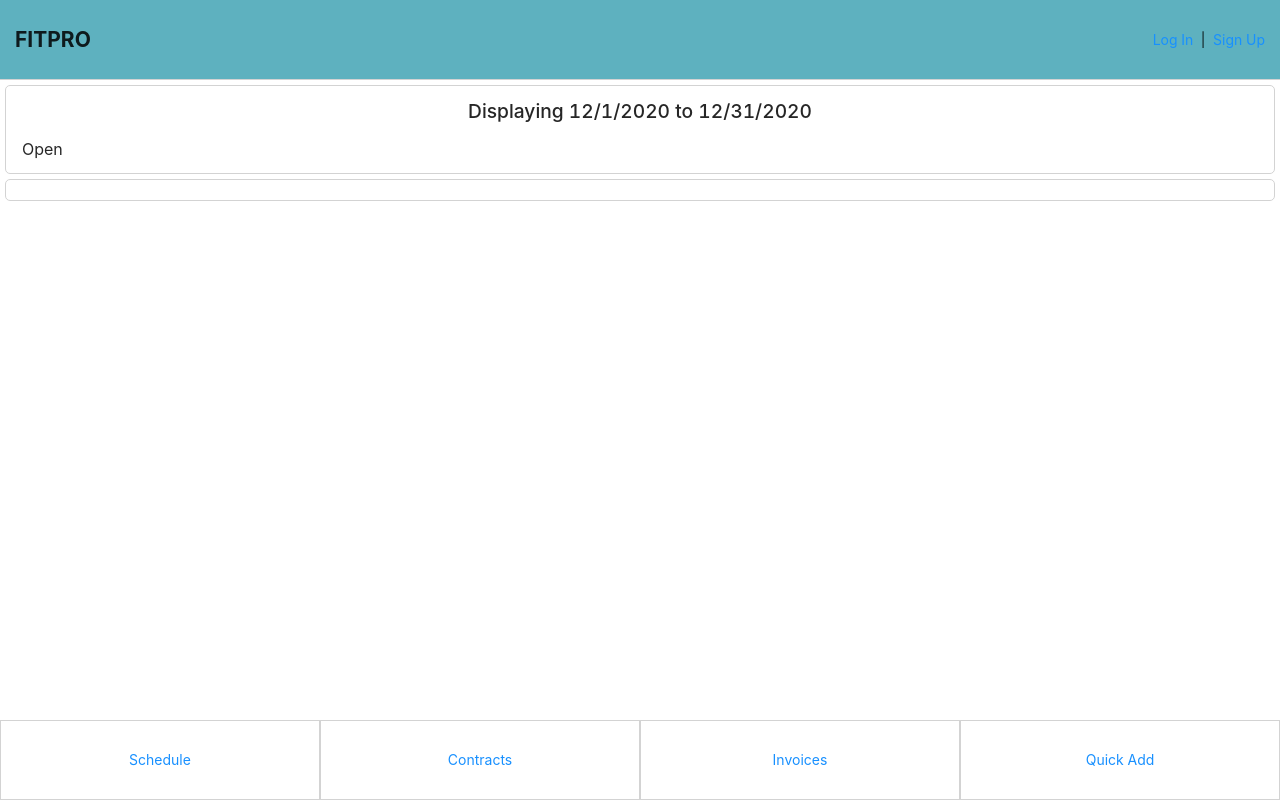
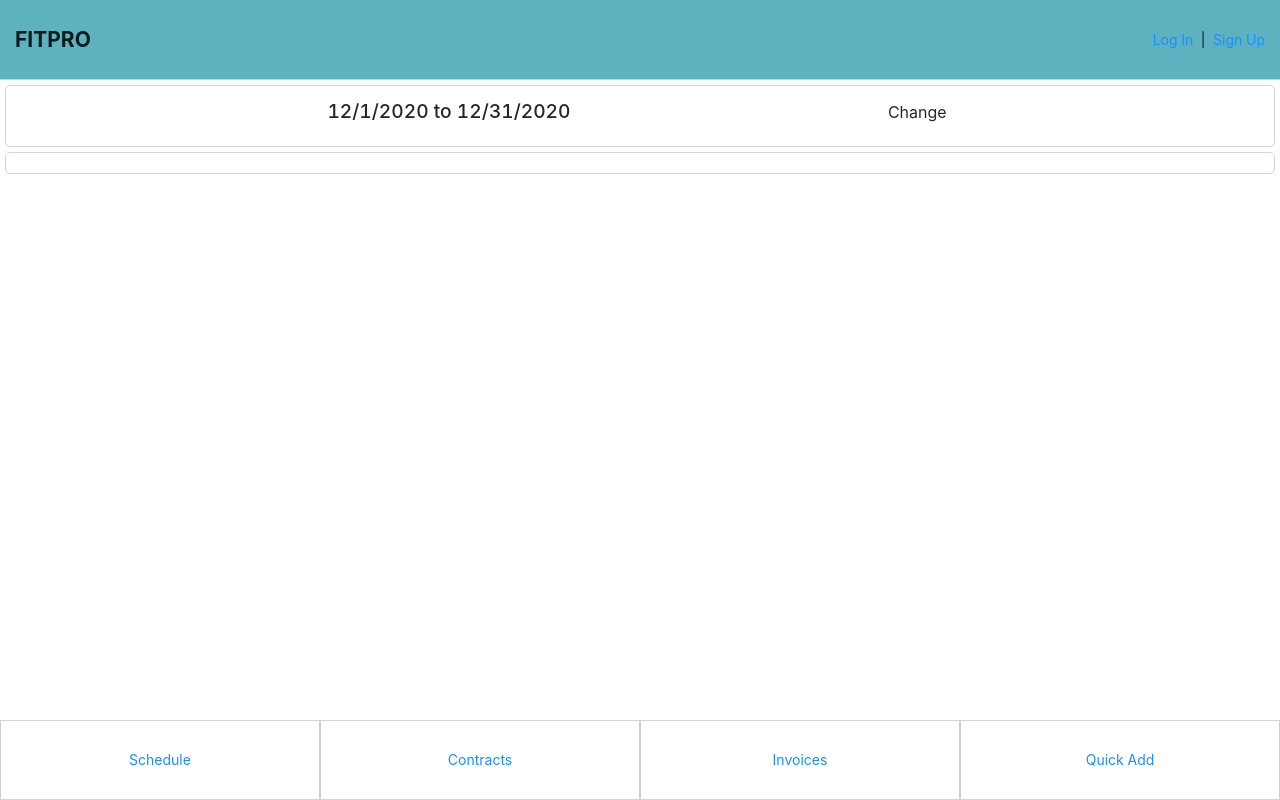
Before and after one commit to conspop/fit-pro, a React (Create React App) app: page /schedule in a window 1280 px wide. Built offline with nearby package versions, Linux system fonts and the light colour scheme; no server answers.

Commit message:
reorganize datepicker component on schedule page

```diff
--- a/src/components/DatePicker/DatePicker.css
+++ b/src/components/DatePicker/DatePicker.css
@@ -6,10 +6,16 @@
   border-radius: 5px;
 }
 
-.datepicker-quick-dates-container {
+.date-display {
   font-weight: 500;
   font-size: 1.2em;
   text-align: center;
+}
+
+.date-display-container {
+  display:flex;
+  justify-content: space-evenly;
+  align-items: flex-end;
   margin-bottom: 10px;
 }
 
--- a/src/components/DatePicker/DatePicker.jsx
+++ b/src/components/DatePicker/DatePicker.jsx
@@ -29,14 +29,15 @@ class DatePicker extends React.Component {
 
   render(props) {
     return (
-      <div className='page-container datepicker-container'>
-        <div className='datepicker-quick-dates-container'>
-          Displaying {this.props.startDate.format('l')} to {this.props.endDate.format('l')}
+      <div className='page-container'>
+        <div className='date-display-container'>
+          <div className='date-display'>
+            {this.props.startDate.format('l')} to {this.props.endDate.format('l')}
+          </div>
+          <div>
+            <button onClick={this.handleOpenSelector}>Change</button>
+          </div>
         </div>
-        <div>
-          <button onClick={this.handleOpenSelector}>Open</button>
-        </div>
-
         {this.state.showSelector ?
         <>
           <div className='datepicker-dates-container'>
```
Also changed, not shown: 1 other file (tests, documents, lock files or other folders).
